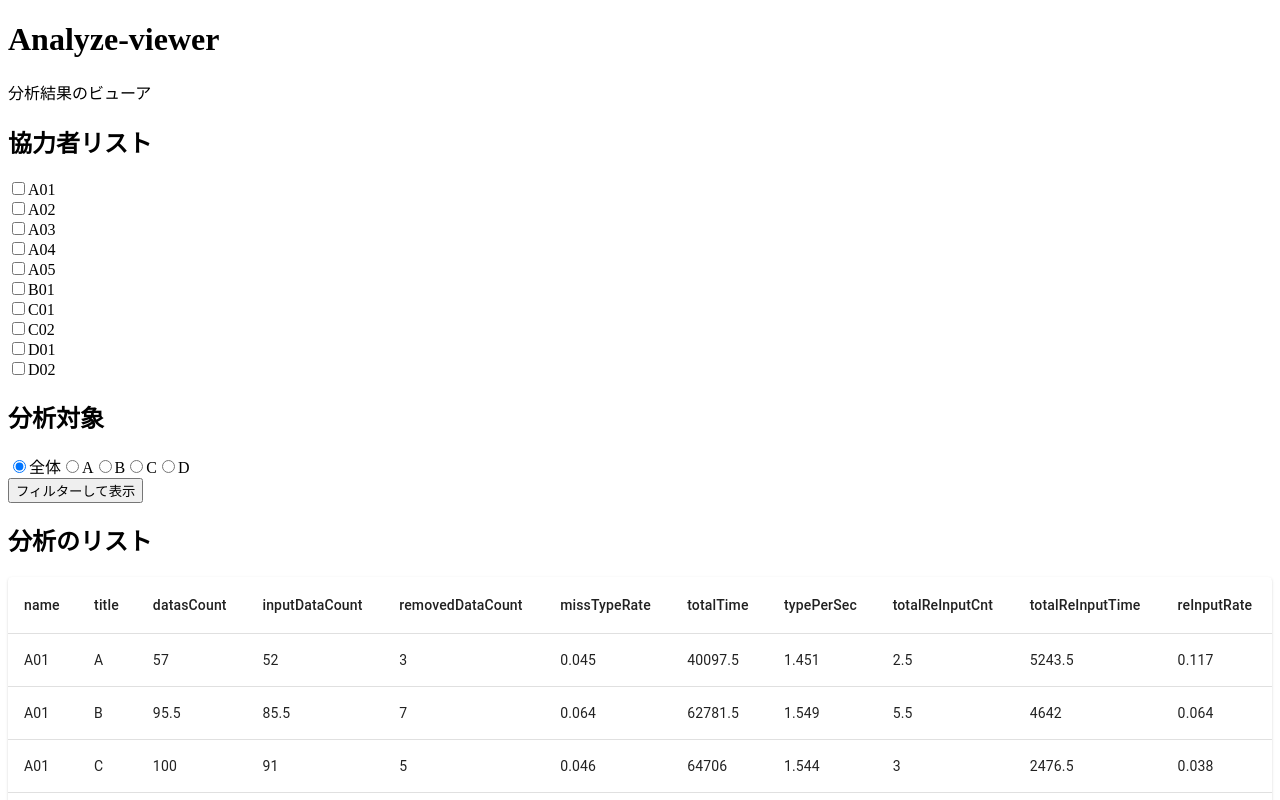
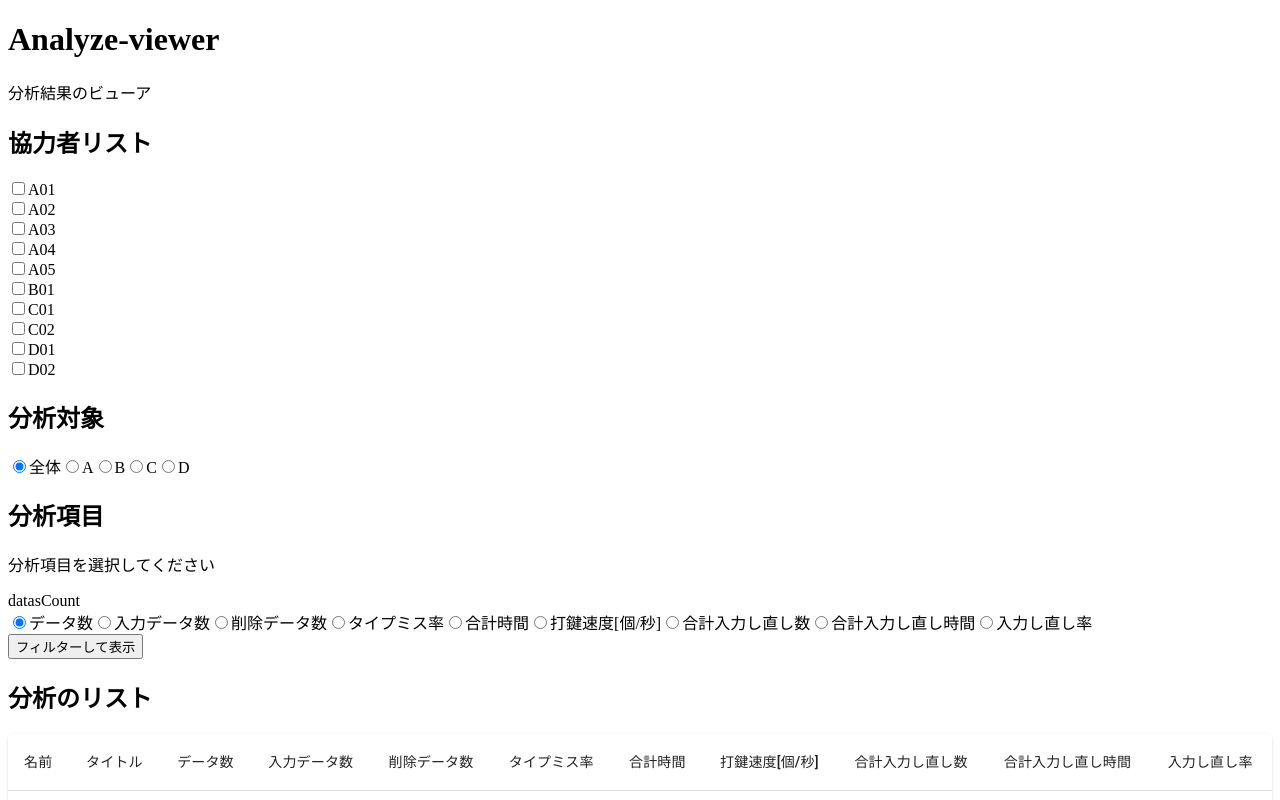
Before and after one commit to KHashimoto3/CS_Analyzer, a React (Vite) app in the folder analyze-viewer/: page / in a window 1280 px wide. Shown: the top 800 px of the page. Built offline with nearby package versions, Linux system fonts and the light colour scheme.

Commit message:
分析項目を選択できるようにした。

```diff
--- a/analyze-viewer/src/App.tsx
+++ b/analyze-viewer/src/App.tsx
@@ -16,6 +16,12 @@ function App() {
   const [checkedCollaboratorData, setCheckedCollaboratorData] =
     useState<any>(data);
   const [analyzeTarget, setAnalyzeTarget] = useState<string>("all");
+  const [checkedAnalyzeClumn, setCheckedAnalyzeClumn] =
+    useState<string>("datasCount");
+
+  const handleAnalyzeClumnChange = (e: React.ChangeEvent<HTMLInputElement>) => {
+    setCheckedAnalyzeClumn(e.target.value);
+  };
 
   const handleCheckboxChange = (e: React.ChangeEvent<HTMLInputElement>) => {
     if (e.target.checked) {
@@ -122,23 +128,101 @@ function App() {
         />
         <label htmlFor="D">D</label>
       </div>
+      <h2>分析項目</h2>
+      <p>分析項目を選択してください</p>
+      {checkedAnalyzeClumn}
+      <div>
+        <input
+          type="radio"
+          name="analyzeClumn"
+          value="datasCount"
+          checked={checkedAnalyzeClumn.includes("datasCount")}
+          onChange={handleAnalyzeClumnChange}
+        />
+        <label htmlFor="datasCount">データ数</label>
+        <input
+          type="radio"
+          name="analyzeClumn"
+          value="inputDataCount"
+          checked={checkedAnalyzeClumn.includes("inputDataCount")}
+          onChange={handleAnalyzeClumnChange}
+        />
+        <label htmlFor="inputDataCount">入力データ数</label>
+        <input
+          type="radio"
+          name="analyzeClumn"
+          value="removedDataCount"
+          checked={checkedAnalyzeClumn.includes("removedDataCount")}
+          onChange={handleAnalyzeClumnChange}
+        />
+        <label htmlFor="removedDataCount">削除データ数</label>
+        <input
+          type="radio"
+          name="analyzeClumn"
+          value="missTypeRate"
+          checked={checkedAnalyzeClumn.includes("missTypeRate")}
+          onChange={handleAnalyzeClumnChange}
+        />
+        <label htmlFor="missTypeRate">タイプミス率</label>
+        <input
+          type="radio"
+          name="analyzeClumn"
+          value="totalTime"
+          checked={checkedAnalyzeClumn.includes("totalTime")}
+          onChange={handleAnalyzeClumnChange}
+        />
+        <label htmlFor="totalTime">合計時間</label>
+        <input
+          type="radio"
+          name="analyzeClumn"
+          value="typePerSec"
+          checked={checkedAnalyzeClumn.includes("typePerSec")}
+          onChange={handleAnalyzeClumnChange}
+        />
+        <label htmlFor="typePerSec">打鍵速度[個/秒]</label>
+        <input
+          type="radio"
+          name="analyzeClumn"
+          value="totalReInputCnt"
+          checked={checkedAnalyzeClumn.includes("totalReInputCnt")}
+          onChange={handleAnalyzeClumnChange}
+        />
+        <label htmlFor="totalReInputCnt">合計入力し直し数</label>
+        <input
+          type="radio"
+          name="analyzeClumn"
+          value="totalReInputTime"
+          checked={checkedAnalyzeClumn.includes("totalReInputTime")}
+          onChange={handleAnalyzeClumnChange}
+        />
+        <label htmlFor="totalReInputTime">合計入力し直し時間</label>
+        <input
+          type="radio"
+          name="analyzeClumn"
+          value="reInputRate"
+          checked={checkedAnalyzeClumn.includes("reInputRate")}
+          onChange={handleAnalyzeClumnChange}
+        />
+        <label htmlFor="reInputRate">入力し直し率</label>
+      </div>
       <button onClick={filterData}>フィルターして表示</button>
       <h2>分析のリスト</h2>
+
       <TableContainer component={Paper}>
         <Table sx={{ minWidth: 650 }} aria-label="simple table">
           <TableHead>
             <TableRow>
-              <TableCell>name</TableCell>
-              <TableCell>title</TableCell>
-              <TableCell>datasCount</TableCell>
-              <TableCell>inputDataCount</TableCell>
-              <TableCell>removedDataCount</TableCell>
-              <TableCell>missTypeRate</TableCell>
-              <TableCell>totalTime</TableCell>
-              <TableCell>typePerSec</TableCell>
-              <TableCell>totalReInputCnt</TableCell>
-              <TableCell>totalReInputTime</TableCell>
-              <TableCell>reInputRate</TableCell>
+              <TableCell>名前</TableCell>
+              <TableCell>タイトル</TableCell>
+              <TableCell>データ数</TableCell>
+              <TableCell>入力データ数</TableCell>
+              <TableCell>削除データ数</TableCell>
+              <TableCell>タイプミス率</TableCell>
+              <TableCell>合計時間</TableCell>
+              <TableCell>打鍵速度[個/秒]</TableCell>
+              <TableCell>合計入力し直し数</TableCell>
+              <TableCell>合計入力し直し時間</TableCell>
+              <TableCell>入力し直し率</TableCell>
             </TableRow>
           </TableHead>
           <TableBody>
```
